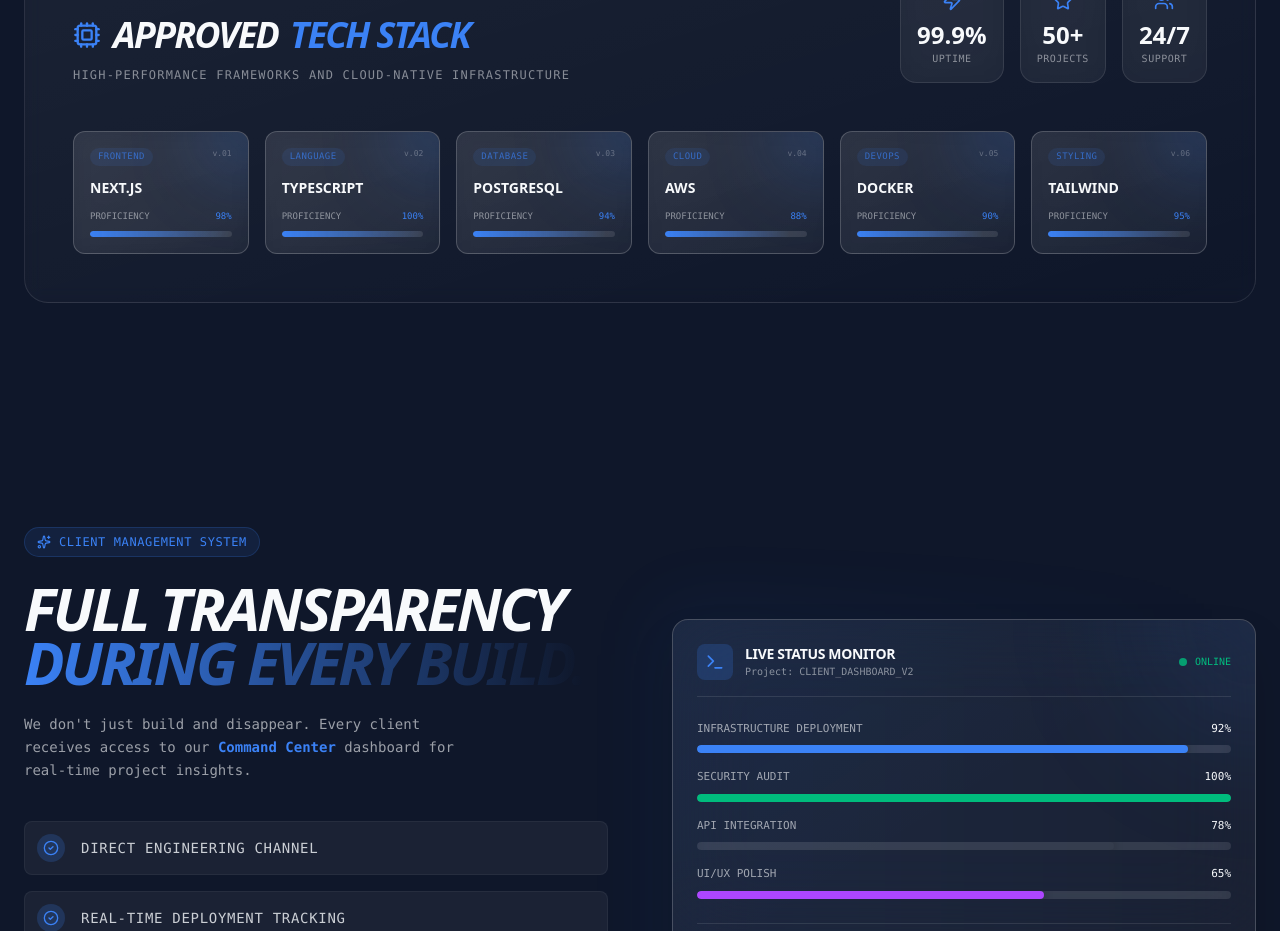
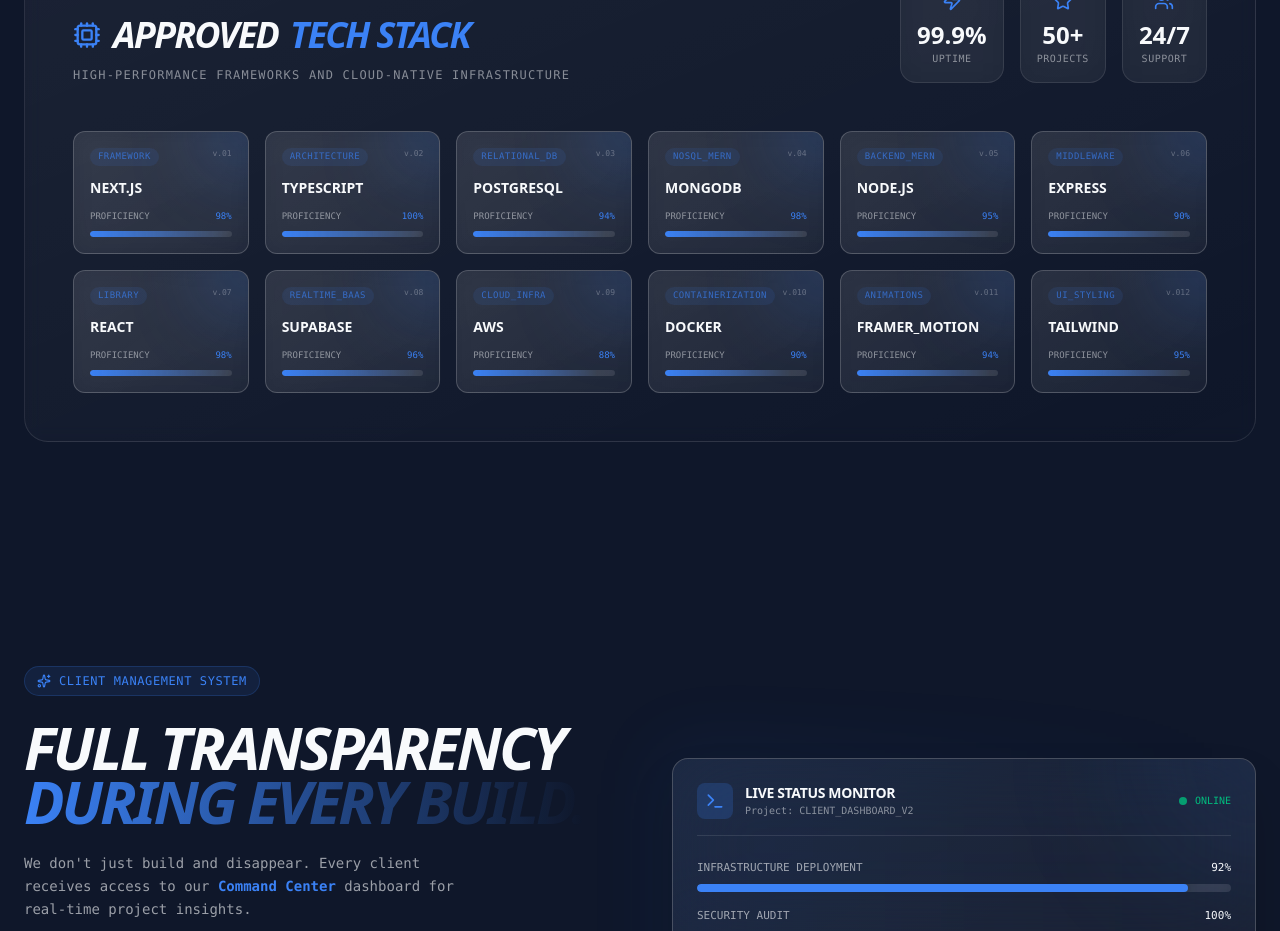
Before and after one commit to Ranking-254/systx, a Next.js app: page / in a window 1280 px wide. Shown: the part 1800-2731 px from the top of the page. Built offline with nearby package versions, Linux system fonts and the light colour scheme; no server answers.

Commit message:
added more stack fixed a unstable link

```diff
--- a/src/app/page.tsx
+++ b/src/app/page.tsx
@@ -384,13 +384,19 @@
           </div>
 
           <div className="grid grid-cols-2 md:grid-cols-3 lg:grid-cols-6 gap-4">
-            {[
-              { name: "Next.js", category: "Frontend", level: "98%" },
-              { name: "TypeScript", category: "Language", level: "100%" },
-              { name: "PostgreSQL", category: "Database", level: "94%" },
-              { name: "AWS", category: "Cloud", level: "88%" },
-              { name: "Docker", category: "DevOps", level: "90%" },
-              { name: "Tailwind", category: "Styling", level: "95%" },
+           {[
+              { name: "Next.js", category: "Framework", level: "98%" },
+            { name: "TypeScript", category: "Architecture", level: "100%" },
+             { name: "PostgreSQL", category: "Relational_DB", level: "94%" },
+            { name: "MongoDB", category: "NoSQL_MERN", level: "98%" },
+            { name: "Node.js", category: "Backend_MERN", level: "95%" },
+            { name: "Express", category: "Middleware", level: "90%" },
+            { name: "React", category: "Library", level: "98%" },
+            { name: "Supabase", category: "Realtime_BAAS", level: "96%" },
+            { name: "AWS", category: "Cloud_Infra", level: "88%" },
+            { name: "Docker", category: "Containerization", level: "90%" },
+            { name: "Framer_Motion", category: "Animations", level: "94%" },
+            { name: "Tailwind", category: "UI_Styling", level: "95%" },
             ].map((tech, i) => (
               <LiquidTechCard key={i} tech={tech} index={i} />
             ))}
--- a/src/app/terms/page.tsx
+++ b/src/app/terms/page.tsx
@@ -195,7 +195,7 @@
           </div>
           <div className="flex gap-6">
             <Link href="/privacy" className="hover:text-primary transition-colors">Privacy Policy</Link>
-            <Link href="/careers" className="hover:text-primary transition-colors">Careers</Link>
+            <Link href="/Careers" className="hover:text-primary transition-colors">Careers</Link>
           </div>
         </div>
       </footer>
```
